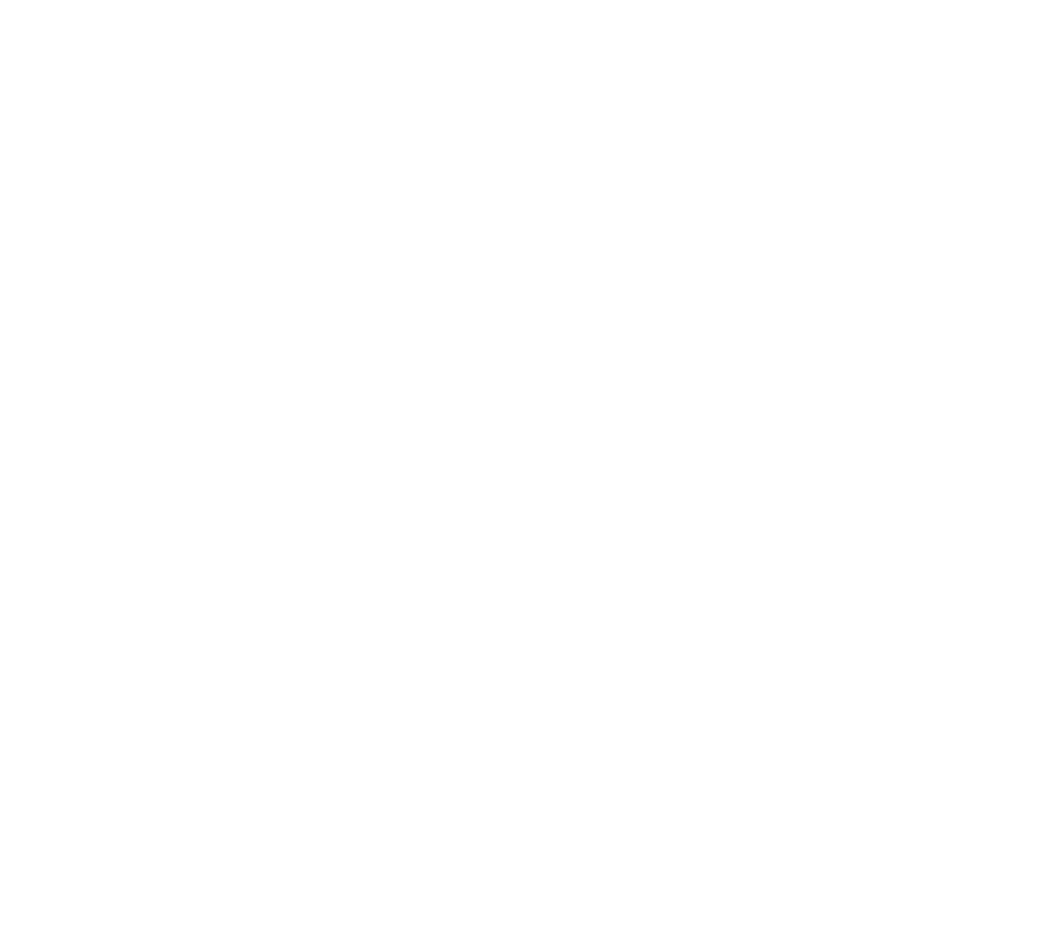
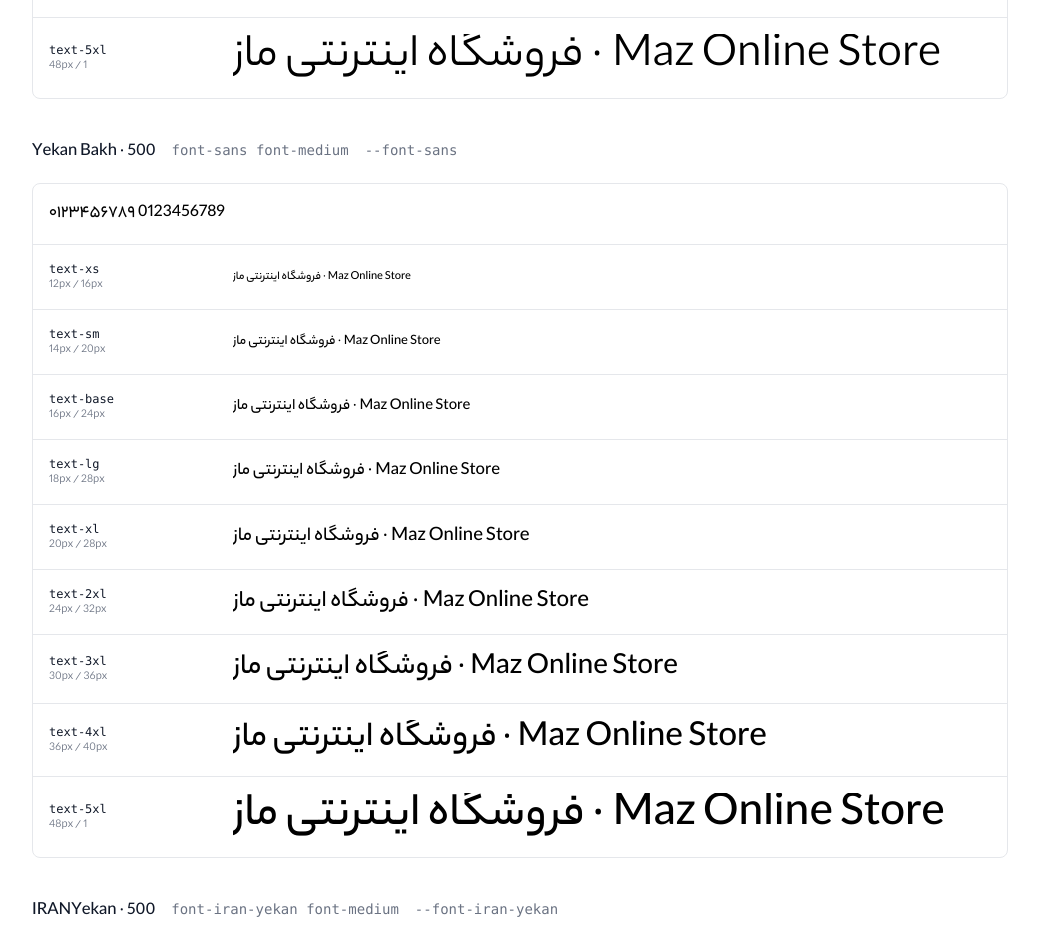
Before and after one commit to AliReza99/maz-technical-task, a Nuxt app: page /ds in a window 1280 px wide. Before the commit this address had no page. Shown: the part 840-1780 px from the top of the page, without its empty margins (120-1159 px from the left). Before the commit the page ends 800 px from the top, so only its background shows below. Built offline with nearby package versions, Linux system fonts and the light colour scheme.

Commit message:
feat: add design system route and typography as a showcase

```diff
--- /dev/null
+++ b/app/components/ds/Typography.vue
@@ -0,0 +1,88 @@
+<script setup lang="ts">
+const SAMPLE_FA = 'فروشگاه اینترنتی ماز'
+const SAMPLE_EN = 'Maz Online Store'
+const SAMPLE_DIGITS = '۰۱۲۳۴۵۶۷۸۹ 0123456789'
+
+const variants = [
+  {
+    family: 'Yekan Bakh',
+    token: '--font-sans',
+    familyClass: 'font-sans',
+    weight: 400,
+    weightClass: 'font-normal',
+  },
+  {
+    family: 'Yekan Bakh',
+    token: '--font-sans',
+    familyClass: 'font-sans',
+    weight: 500,
+    weightClass: 'font-medium',
+  },
+  {
+    family: 'IRANYekan',
+    token: '--font-iran-yekan',
+    familyClass: 'font-iran-yekan',
+    weight: 500,
+    weightClass: 'font-medium',
+  },
+  {
+    family: 'IRANYekan',
+    token: '--font-iran-yekan',
+    familyClass: 'font-iran-yekan',
+    weight: 700,
+    weightClass: 'font-bold',
+  },
+]
+
+const scale = [
+  { className: 'text-xs', size: '12px', lineHeight: '16px' },
+  { className: 'text-sm', size: '14px', lineHeight: '20px' },
+  { className: 'text-base', size: '16px', lineHeight: '24px' },
+  { className: 'text-lg', size: '18px', lineHeight: '28px' },
+  { className: 'text-xl', size: '20px', lineHeight: '28px' },
+  { className: 'text-2xl', size: '24px', lineHeight: '32px' },
+  { className: 'text-3xl', size: '30px', lineHeight: '36px' },
+  { className: 'text-4xl', size: '36px', lineHeight: '40px' },
+  { className: 'text-5xl', size: '48px', lineHeight: '1' },
+]
+</script>
+
+<template>
+  <section id="typography" class="space-y-10">
+    <h2 dir="ltr" class="text-2xl font-medium">Typography</h2>
+
+    <div
+      v-for="variant in variants"
+      :key="`${variant.familyClass}-${variant.weight}`"
+      class="space-y-4"
+    >
+      <div dir="ltr" class="flex flex-wrap items-baseline gap-x-4 gap-y-1 text-sm text-gray-500">
+        <h3 class="text-lg font-medium text-gray-900">
+          {{ variant.family }} · {{ variant.weight }}
+        </h3>
+        <code>{{ variant.familyClass }} {{ variant.weightClass }}</code>
+        <code>{{ variant.token }}</code>
+      </div>
+
+      <div
+        :class="[variant.familyClass, variant.weightClass]"
+        class="divide-y divide-gray-200 rounded-lg border border-gray-200"
+      >
+        <p class="p-4 text-lg">{{ SAMPLE_DIGITS }}</p>
+        <div
+          v-for="step in scale"
+          :key="step.className"
+          class="flex flex-wrap items-center gap-x-6 gap-y-2 p-4"
+        >
+          <div
+            class="flex w-40 shrink-0 flex-col items-start font-sans text-xs font-normal text-gray-500"
+          >
+            <code dir="ltr" class="text-gray-900">{{ step.className }}</code>
+            <span>{{ step.size }} / {{ step.lineHeight }}</span>
+          </div>
+          <p :class="step.className" class="min-w-0 truncate">{{ SAMPLE_FA }} · {{ SAMPLE_EN }}</p>
+        </div>
+      </div>
+    </div>
+  </section>
+</template>
--- /dev/null
+++ b/app/pages/ds.vue
@@ -0,0 +1,10 @@
+<script setup lang="ts">
+useHead({ title: 'Design System' })
+</script>
+
+<template>
+  <main class="mx-auto max-w-5xl space-y-16 px-6 py-12">
+    <h1 dir="ltr" class="text-3xl font-medium">Design System</h1>
+    <DsTypography />
+  </main>
+</template>
```
